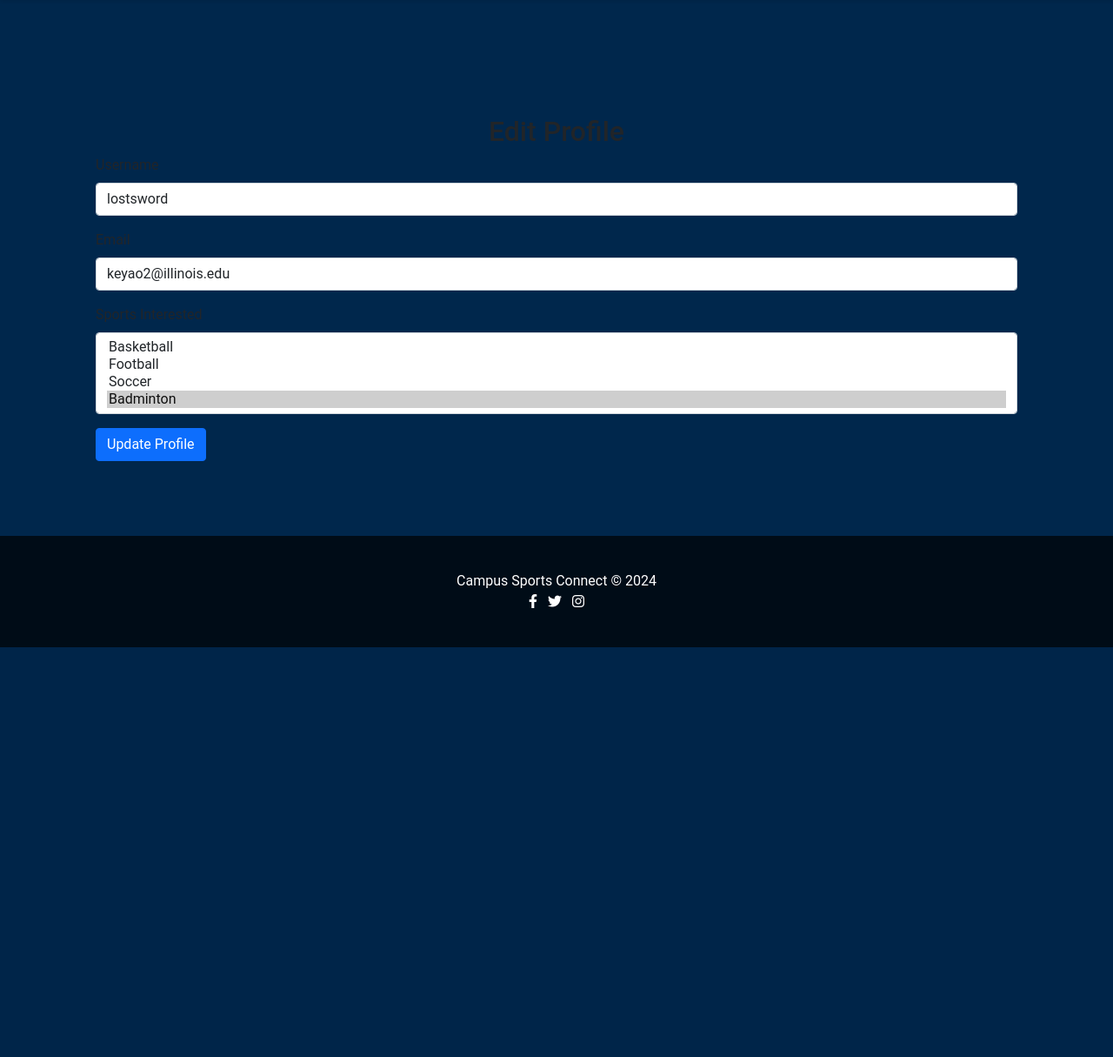
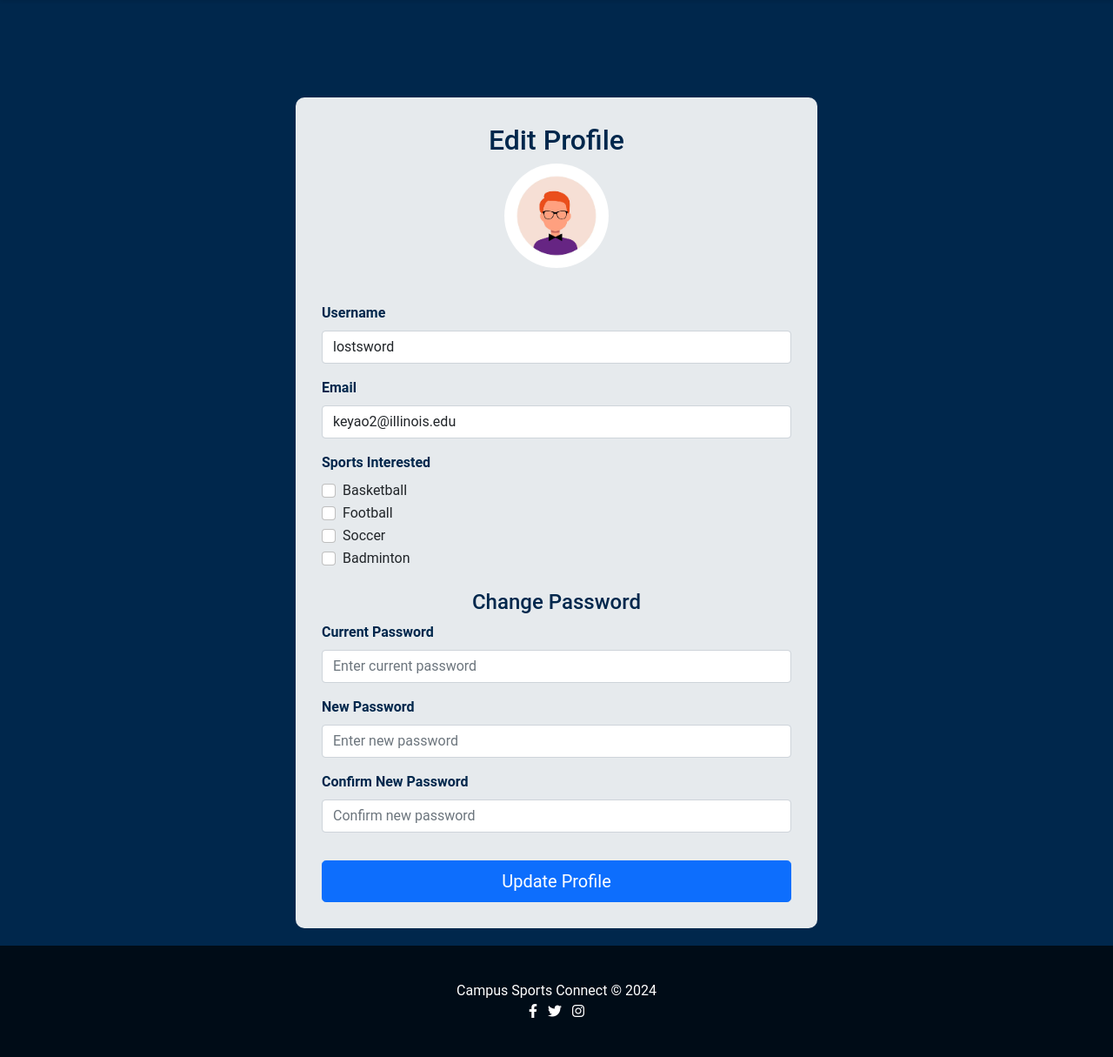
Before and after one commit to YueminYu/campus-sport-connect, a Flask app: page /edit_profile in a window 1280 px wide. Shown: the part 56-1271 px from the top of the page at 87% size. Before the commit the page ends 800 px from the top, so only its background shows below. Run offline with Flask 3, Linux system fonts and the light colour scheme; a user stored in the database is signed in.

Commit message:
new improvements across multiple pages

```diff
--- a/app/forms.py
+++ b/app/forms.py
@@ -32,5 +32,16 @@ class CreateEventForm(FlaskForm):
 class EditProfileForm(FlaskForm):
     username = StringField('Username', validators=[DataRequired()])
     email = StringField('Email', validators=[DataRequired(), Email()])
-    sports = SelectMultipleField('Sports Interested', choices=[('basketball', 'Basketball'), ('football', 'Football'), ('soccer', 'Soccer'), ('badminton', 'Badminton')])
+
+    # Sports interested as BooleanFields
+    basketball = BooleanField('Basketball')
+    football = BooleanField('Football')
+    soccer = BooleanField('Soccer')
+    badminton = BooleanField('Badminton')
+
+    # For password change
+    current_password = PasswordField('Current Password', validators=[DataRequired()])
+    new_password = PasswordField('New Password', validators=[DataRequired()])
+    confirm_password = PasswordField('Confirm New Password', validators=[DataRequired(), EqualTo('new_password', message='Passwords must match.')])
+
     submit = SubmitField('Update Profile')
--- a/app/routes.py
+++ b/app/routes.py
@@ -62,37 +62,47 @@ def profile():
     return render_template('profile.html', current_user=current_user)
 
 @main_routes.route('/edit_profile', methods=['GET', 'POST'])
-@login_required  # Ensure only logged-in users can access this route
+@login_required
 def edit_profile():
     form = EditProfileForm()
+    if form.validate_on_submit():
+        # Update sports preferences based on checkboxes
+        sports_selected = []
+        if form.basketball.data:
+            sports_selected.append('Basketball')
+        if form.football.data:
+            sports_selected.append('Football')
+        if form.soccer.data:
+            sports_selected.append('Soccer')
+        if form.badminton.data:
+            sports_selected.append('Badminton')
 
-    if form.validate_on_submit():
-        # Update user data from the form inputs
+        # Storing sports in the singular 'preferred_sport' field in the User model
+        current_user.preferred_sport = ', '.join(sports_selected)
+
+        # Handle password change if needed
+        if form.new_password.data:
+            current_user.set_password(form.new_password.data)
+
+        # Save other profile changes
         current_user.username = form.username.data
         current_user.email = form.email.data
 
-        # Convert the list of sports to a comma-separated string before saving
-        current_user.preferred_sport = ','.join(form.sports.data)
+        # Save the updated user information
+        db.session.commit()
+        flash('Your profile has been updated!', 'success')
+        return redirect(url_for('profile'))
 
-        # Commit the changes to the database
-        db.session.commit()
-
-        # Flash success message and redirect to profile page
-        flash('Your profile has been updated!', 'success')
-        return redirect(url_for('main_routes.profile'))
-
+    # Populate the form with the current user's data
     elif request.method == 'GET':
-        # Populate the form fields with the current user’s data
         form.username.data = current_user.username
         form.email.data = current_user.email
+        # Load current preferred sports into the checkboxes
+        form.basketball.data = 'Basketball' in current_user.preferred_sport
+        form.football.data = 'Football' in current_user.preferred_sport
+        form.soccer.data = 'Soccer' in current_user.preferred_sport
+        form.badminton.data = 'Badminton' in current_user.preferred_sport
 
-        # Convert the stored comma-separated string back into a list for the form
-        form.sports.data = (
-            current_user.preferred_sport.split(',')
-            if current_user.preferred_sport else []
-        )
-
-    # Render the edit profile template with the form
     return render_template('edit_profile.html', form=form)
 
 @main_routes.route('/view_events', methods=['GET'])
--- a/app/static/css/style.css
+++ b/app/static/css/style.css
@@ -1,16 +1,17 @@
 /* General Styling */
 body {
-    background-color: #00274C; /* Fallback UIUC blue */
+    background-color: #00274C; /* UIUC blue */
     font-family: 'Roboto', sans-serif;
     margin: 0;
     display: flex;
     flex-direction: column;
-    min-height: 100vh;
+    min-height: 100vh; /* Full viewport height */
 }
 
+/* Ensure the main container grows to push footer down */
 .container {
+    flex-grow: 1; /* Push footer to bottom */
     padding: 20px;
-    flex-grow: 1;
 }
 
 /* Hero Section */
@@ -43,13 +44,13 @@ body {
 }
 
 
-/* Footer */
+/* Footer always sticks to the bottom */
 .footer {
     background-color: rgba(0, 0, 0, 0.7); /* Slight transparency */
     color: #ffffff;
     text-align: center;
     padding: 20px 0;
     width: 100%;
-    position: absolute;
+    position: relative;
     bottom: 0;
 }
--- a/app/templates/edit_profile.html
+++ b/app/templates/edit_profile.html
@@ -3,24 +3,67 @@
 {% block title %}Edit Profile - Campus Sports Connect{% endblock %}
 
 {% block content %}
-<div class="container profile-container mt-5">
-    <h2 class="text-center">Edit Profile</h2>
+<div class="container profile-container mt-5" style="max-width: 600px; background-color: rgba(255, 255, 255, 0.9); padding: 30px; border-radius: 10px;">
+    <h2 class="text-center" style="color: #00274C;">Edit Profile</h2>
+
+    <!-- Display User Avatar -->
+    <div class="text-center mb-4">
+        <img src="{{ url_for('static', filename='images/default-avatar.jpg') }}"
+             alt="User Avatar"
+             class="profile-avatar mb-3"
+             style="border-radius: 50%; width: 120px; height: 120px;">
+    </div>
+
     <form method="POST" action="{{ url_for('main_routes.edit_profile') }}">
         {{ form.hidden_tag() }}
 
         <div class="mb-3">
-            {{ form.username.label(class="form-label") }}
+            {{ form.username.label(class="form-label", style="color: #00274C; font-weight: bold;") }}
             {{ form.username(class="form-control") }}
         </div>
+
         <div class="mb-3">
-            {{ form.email.label(class="form-label") }}
+            {{ form.email.label(class="form-label", style="color: #00274C; font-weight: bold;") }}
             {{ form.email(class="form-control") }}
         </div>
+
+        <!-- Sports Interested Section -->
         <div class="mb-3">
-            {{ form.sports.label(class="form-label") }}
-            {{ form.sports(class="form-control") }}
+            <label class="form-label" style="color: #00274C; font-weight: bold;">Sports Interested</label>
+            <div class="form-check">
+                {{ form.basketball(class="form-check-input") }}
+                <label class="form-check-label">Basketball</label>
+            </div>
+            <div class="form-check">
+                {{ form.football(class="form-check-input") }}
+                <label class="form-check-label">Football</label>
+            </div>
+            <div class="form-check">
+                {{ form.soccer(class="form-check-input") }}
+                <label class="form-check-label">Soccer</label>
+            </div>
+            <div class="form-check">
+                {{ form.badminton(class="form-check-input") }}
+                <label class="form-check-label">Badminton</label>
+            </div>
         </div>
-        <button type="submit" class="btn btn-primary">Update Profile</button>
+
+        <!-- Password Update Section -->
+        <h4 class="text-center mt-4" style="color: #00274C;">Change Password</h4>
+        <div class="mb-3">
+            {{ form.current_password.label(class="form-label", style="color: #00274C; font-weight: bold;") }}
+            {{ form.current_password(class="form-control", placeholder="Enter current password") }}
+        </div>
+        <div class="mb-3">
+            {{ form.new_password.label(class="form-label", style="color: #00274C; font-weight: bold;") }}
+            {{ form.new_password(class="form-control", placeholder="Enter new password") }}
+        </div>
+        <div class="mb-3">
+            {{ form.confirm_password.label(class="form-label", style="color: #00274C; font-weight: bold;") }}
+            {{ form.confirm_password(class="form-control", placeholder="Confirm new password") }}
+        </div>
+
+        <button type="submit" class="btn btn-primary btn-lg w-100 mt-3">Update Profile</button>
     </form>
 </div>
 {% endblock %}
```
Also changed, not shown: app/templates/create_event.html (added, +38 -0 lines), app/templates/create_events.html (deleted, +0 -43 lines), app/templates/profile.html (+9 -10 lines), app/templates/register.html (+39 -25 lines), app/templates/view_events.html (added, +31 -0 lines), app/static/images/default-avatar.jpg (added), instance/site.db, 2 other files.
